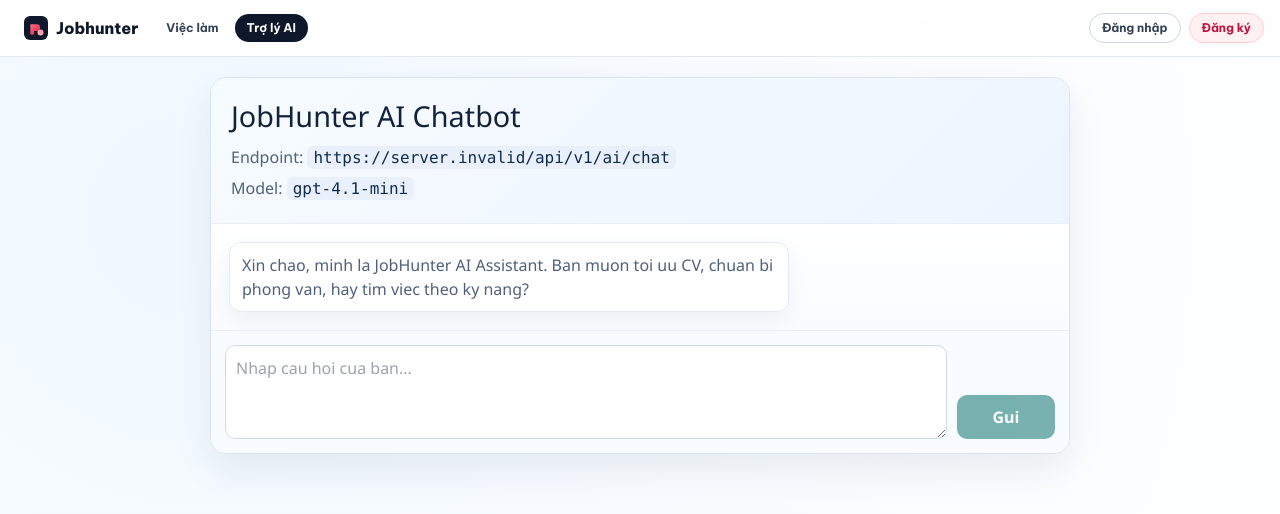
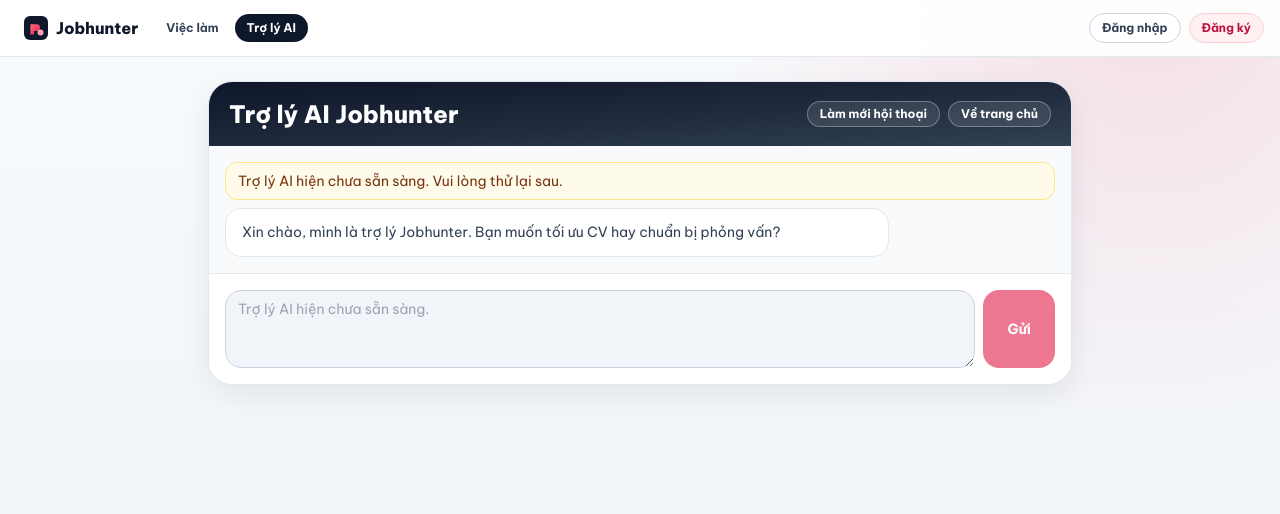
Before and after one commit to JasonTM17/JobHunter_SpringBoot_RestfulAPI_React, a Next.js app in the folder frontend/: page /chatbot in a window 1280 px wide. Shown: the top 514 px of the page. Built offline with nearby package versions, Linux system fonts and the light colour scheme; no server answers.

Commit message:
refactor(frontend): polish dedicated chatbot page availability UX

```diff
--- a/frontend/pages/chatbot.tsx
+++ b/frontend/pages/chatbot.tsx
@@ -1,316 +1,227 @@
-import { FormEvent, KeyboardEvent, useState } from "react";
+import Link from "next/link";
+import { useRouter } from "next/router";
+import { FormEvent, KeyboardEvent, useEffect, useMemo, useRef, useState } from "react";
+import { fetchAiAvailability, sendChat } from "../services/jobhunter-api";
+import { ChatMessage } from "../types/models";
+import { createId } from "../utils/format";
 
-type ChatRole = "user" | "assistant";
+const AI_NOT_CONFIGURED_MESSAGE = "Tính năng AI hiện chưa được cấu hình trên máy chủ. Vui lòng thử lại sau.";
+const AI_EMPTY_REPLY_MESSAGE = "Trợ lý AI chưa phản hồi được ở thời điểm này.";
+const AI_UNAVAILABLE_FRIENDLY = "Trợ lý AI hiện chưa sẵn sàng. Vui lòng thử lại sau.";
+const CHAT_PLACEHOLDER_DEFAULT = "Nhập câu hỏi của bạn...";
+const CHAT_PLACEHOLDER_CHECKING = "Đang kiểm tra trạng thái trợ lý AI...";
+const CHAT_PLACEHOLDER_UNAVAILABLE = "Trợ lý AI hiện chưa sẵn sàng.";
+const GREETING = "Xin chào, mình là trợ lý Jobhunter. Bạn muốn tối ưu CV hay chuẩn bị phỏng vấn?";
 
-type ChatMessage = {
-  id: string;
-  role: ChatRole;
-  text: string;
-  isError?: boolean;
-};
-
-type ChatApiSuccess = {
-  data?: {
-    reply?: string;
-    model?: string;
-  };
-  reply?: string;
-  model?: string;
-};
-
-type ChatApiError = {
-  message?: string | string[];
-  error?: string;
-};
-
-const API_BASE_URL = process.env.NEXT_PUBLIC_API_BASE_URL ?? "http://localhost:8080";
-const CHAT_API = `${API_BASE_URL}/api/v1/ai/chat`;
-
-function createId(): string {
-  return `${Date.now()}-${Math.random().toString(36).slice(2, 9)}`;
-}
-
-function extractReply(payload: ChatApiSuccess): { reply: string; model: string } {
-  const reply = payload?.data?.reply ?? payload?.reply ?? "";
-  const model = payload?.data?.model ?? payload?.model ?? "unknown-model";
-  return {
-    reply: typeof reply === "string" ? reply : "",
-    model: typeof model === "string" ? model : "unknown-model"
-  };
-}
-
-function extractErrorMessage(payload: ChatApiError): string {
-  if (Array.isArray(payload?.message)) {
-    return payload.message.join(", ");
-  }
-  if (typeof payload?.message === "string" && payload.message.trim().length > 0) {
-    return payload.message;
-  }
-  if (typeof payload?.error === "string" && payload.error.trim().length > 0) {
-    return payload.error;
-  }
-  return "Unknown server error";
-}
+type AiStatus = "checking" | "ready" | "unavailable";
 
 export default function ChatbotPage() {
+  const router = useRouter();
   const [input, setInput] = useState("");
+  const [sending, setSending] = useState(false);
+  const [aiStatus, setAiStatus] = useState<AiStatus>("checking");
+  const [aiNotice, setAiNotice] = useState("");
+  const [lastFailedMessage, setLastFailedMessage] = useState<string | null>(null);
+  const messagesContainerRef = useRef<HTMLElement | null>(null);
   const [messages, setMessages] = useState<ChatMessage[]>([
     {
-      id: createId(),
+      id: createId("chat"),
       role: "assistant",
-      text: "Xin chao, minh la JobHunter AI Assistant. Ban muon toi uu CV, chuan bi phong van, hay tim viec theo ky nang?"
+      text: GREETING
     }
   ]);
-  const [isSending, setIsSending] = useState(false);
-  const [model, setModel] = useState("gpt-4.1-mini");
 
-  async function sendMessage(event?: FormEvent<HTMLFormElement>) {
-    event?.preventDefault();
-    const trimmed = input.trim();
-    if (!trimmed || isSending) return;
+  const prefillJobId = useMemo(() => {
+    const raw = router.query.jobId;
+    if (!raw) return "";
+    return Array.isArray(raw) ? raw[0] : raw;
+  }, [router.query.jobId]);
 
-    const userMessage: ChatMessage = { id: createId(), role: "user", text: trimmed };
-    setMessages((prev) => [...prev, userMessage]);
+  useEffect(() => {
+    let active = true;
+
+    async function loadAiStatus() {
+      setAiStatus("checking");
+      try {
+        const status = await fetchAiAvailability();
+        if (!active) return;
+
+        if (status.available) {
+          setAiStatus("ready");
+          setAiNotice("");
+          return;
+        }
+
+        setAiStatus("unavailable");
+        setAiNotice(status.message?.trim() || AI_UNAVAILABLE_FRIENDLY);
+      } catch {
+        if (!active) return;
+        setAiStatus("unavailable");
+        setAiNotice(AI_UNAVAILABLE_FRIENDLY);
+      }
+    }
+
+    void loadAiStatus();
+    return () => {
+      active = false;
+    };
+  }, []);
+
+  useEffect(() => {
+    const container = messagesContainerRef.current;
+    if (!container) return;
+    container.scrollTop = container.scrollHeight;
+  }, [messages, sending, aiStatus]);
+
+  function resetConversation() {
     setInput("");
-    setIsSending(true);
+    setSending(false);
+    setLastFailedMessage(null);
+    setMessages([
+      {
+        id: createId("chat"),
+        role: "assistant",
+        text: GREETING
+      }
+    ]);
+  }
+
+  async function submitMessage(rawMessage: string) {
+    const message = rawMessage.trim();
+    if (!message || sending || aiStatus !== "ready") return;
+
+    setMessages((prev) => [...prev, { id: createId("chat"), role: "user", text: message }]);
+    setInput("");
+    setSending(true);
 
     try {
-      const response = await fetch(CHAT_API, {
-        method: "POST",
-        headers: { "Content-Type": "application/json" },
-        body: JSON.stringify({ message: trimmed })
-      });
-
-      const payload = (await response.json()) as ChatApiSuccess & ChatApiError;
-      if (!response.ok) {
-        throw new Error(extractErrorMessage(payload));
+      const payload = await sendChat(message);
+      const reply = payload.reply?.trim() || AI_EMPTY_REPLY_MESSAGE;
+      setMessages((prev) => [...prev, { id: createId("chat"), role: "assistant", text: reply }]);
+      setLastFailedMessage(null);
+    } catch (error) {
+      const userMessage = error instanceof Error && error.message ? error.message : "Không thể kết nối tới trợ lý AI.";
+      if (userMessage === AI_NOT_CONFIGURED_MESSAGE) {
+        setAiStatus("unavailable");
+        setAiNotice(AI_UNAVAILABLE_FRIENDLY);
+        setLastFailedMessage(null);
+        return;
       }
 
-      const parsed = extractReply(payload);
-      if (!parsed.reply) {
-        throw new Error("AI did not return any reply");
-      }
-
-      setModel(parsed.model);
-      setMessages((prev) => [...prev, { id: createId(), role: "assistant", text: parsed.reply }]);
-    } catch (error) {
+      setLastFailedMessage(message);
       setMessages((prev) => [
         ...prev,
-        {
-          id: createId(),
-          role: "assistant",
-          text: `Loi: ${(error as Error).message}`,
-          isError: true
-        }
+        { id: createId("chat"), role: "assistant", isError: true, text: userMessage }
       ]);
     } finally {
-      setIsSending(false);
+      setSending(false);
     }
   }
 
-  function handleKeyDown(event: KeyboardEvent<HTMLTextAreaElement>) {
+  async function submit(event?: FormEvent<HTMLFormElement>) {
+    event?.preventDefault();
+    await submitMessage(input);
+  }
+
+  function retryLastMessage() {
+    if (!lastFailedMessage || sending || aiStatus !== "ready") return;
+    void submitMessage(lastFailedMessage);
+  }
+
+  function onKeyDown(event: KeyboardEvent<HTMLTextAreaElement>) {
     if (event.key === "Enter" && !event.shiftKey) {
       event.preventDefault();
-      void sendMessage();
+      void submit();
     }
   }
 
+  const inputDisabled = sending || aiStatus !== "ready";
+  const placeholder =
+    aiStatus === "checking"
+      ? CHAT_PLACEHOLDER_CHECKING
+      : aiStatus === "unavailable"
+        ? CHAT_PLACEHOLDER_UNAVAILABLE
+        : CHAT_PLACEHOLDER_DEFAULT;
+
   return (
-    <main className="page">
-      <section className="shell">
-        <header className="header">
-          <h1>JobHunter AI Chatbot</h1>
-          <p>
-            Endpoint: <code>{CHAT_API}</code>
-          </p>
-          <p>
-            Model: <code>{model}</code>
-          </p>
+    <main className="mx-auto min-h-screen max-w-4xl px-4 py-6">
+      <section className="overflow-hidden rounded-3xl border border-slate-200 bg-white shadow-soft">
+        <header className="bg-gradient-to-br from-slate-900 via-slate-800 to-slate-700 px-5 py-4 text-white">
+          <div className="flex flex-wrap items-center justify-between gap-2">
+            <h1 className="text-xl font-extrabold md:text-2xl">Trợ lý AI Jobhunter</h1>
+            <div className="flex flex-wrap gap-2">
+              <button
+                type="button"
+                onClick={resetConversation}
+                className="rounded-full border border-white/30 bg-white/10 px-3 py-1 text-xs font-semibold text-white hover:bg-white/20"
+              >
+                Làm mới hội thoại
+              </button>
+              <Link
+                href={prefillJobId ? `/jobs/${prefillJobId}` : "/"}
+                className="rounded-full border border-white/30 bg-white/10 px-3 py-1 text-xs font-semibold text-white hover:bg-white/20"
+              >
+                {prefillJobId ? "Về chi tiết công việc" : "Về trang chủ"}
+              </Link>
+            </div>
+          </div>
+          {prefillJobId ? (
+            <p className="mt-2 text-xs text-slate-200">Bạn đang tư vấn cho công việc ID: {prefillJobId}</p>
+          ) : null}
         </header>
 
-        <section className="messages" aria-live="polite">
+        <section ref={messagesContainerRef} className="grid max-h-[58vh] gap-2 overflow-y-auto bg-slate-50 px-4 py-4">
+          {aiStatus !== "ready" ? (
+            <article className="rounded-xl border border-amber-200 bg-amber-50 px-3 py-2 text-sm text-amber-900">
+              {aiStatus === "checking" ? "Đang kiểm tra trạng thái trợ lý AI..." : aiNotice || AI_UNAVAILABLE_FRIENDLY}
+            </article>
+          ) : null}
+
           {messages.map((message) => (
             <article
               key={message.id}
-              className={message.role === "user" ? "bubble user" : `bubble assistant${message.isError ? " error" : ""}`}
+              className={
+                message.role === "user"
+                  ? "ml-auto max-w-[80%] rounded-2xl border border-emerald-200 bg-emerald-100 px-4 py-3 text-sm leading-relaxed text-emerald-900"
+                  : message.isError
+                    ? "max-w-[80%] rounded-2xl border border-rose-200 bg-rose-100 px-4 py-3 text-sm leading-relaxed text-rose-900"
+                    : "max-w-[80%] rounded-2xl border border-slate-200 bg-white px-4 py-3 text-sm leading-relaxed text-slate-700"
+              }
             >
-              <p>{message.text}</p>
+              {message.text}
             </article>
           ))}
-          {isSending ? <p className="typing">AI dang tra loi...</p> : null}
+          {sending ? <p className="text-xs font-semibold text-slate-500">Trợ lý đang phản hồi...</p> : null}
+          {!sending && lastFailedMessage && aiStatus === "ready" ? (
+            <button
+              type="button"
+              onClick={retryLastMessage}
+              className="justify-self-start rounded-full border border-rose-200 bg-white px-3 py-1 text-xs font-semibold text-rose-700 hover:bg-rose-50"
+            >
+              Gửi lại câu vừa rồi
+            </button>
+          ) : null}
         </section>
 
-        <form className="composer" onSubmit={sendMessage}>
+        <form className="grid grid-cols-[1fr,auto] gap-2 border-t border-slate-200 bg-white p-4 max-md:grid-cols-1" onSubmit={(event) => void submit(event)}>
           <textarea
             value={input}
             onChange={(event) => setInput(event.target.value)}
-            onKeyDown={handleKeyDown}
-            placeholder="Nhap cau hoi cua ban..."
+            onKeyDown={onKeyDown}
+            placeholder={placeholder}
             rows={3}
-            disabled={isSending}
+            disabled={inputDisabled}
+            className="min-h-[72px] resize-vertical rounded-2xl border border-slate-300 bg-slate-50 px-3 py-2 text-sm focus:border-rose-500 focus:outline-none focus:ring-2 focus:ring-rose-200 disabled:cursor-not-allowed disabled:bg-slate-100"
           />
-          <button type="submit" disabled={isSending || input.trim().length === 0}>
-            {isSending ? "Dang gui..." : "Gui"}
+          <button
+            type="submit"
+            disabled={inputDisabled || input.trim().length === 0}
+            className="rounded-2xl bg-rose-600 px-6 py-2 text-sm font-bold text-white hover:bg-rose-700 disabled:cursor-not-allowed disabled:opacity-60"
+          >
+            {sending ? "Đang gửi..." : "Gửi"}
           </button>
         </form>
       </section>
-
-      <style jsx>{`
-        .page {
-          min-height: 100vh;
-          padding: 20px;
-          background: radial-gradient(circle at 15% 20%, #f0f9ff 0%, #f8fbff 42%, #ffffff 100%);
-          color: #12223a;
-          font-family: "Segoe UI", Tahoma, Geneva, Verdana, sans-serif;
-        }
-
-        .shell {
-          max-width: 860px;
-          margin: 0 auto;
-          border-radius: 16px;
-          border: 1px solid #dae4f2;
-          background: #ffffff;
-          box-shadow: 0 16px 38px rgba(19, 44, 70, 0.08);
-          overflow: hidden;
-        }
-
-        .header {
-          padding: 16px 20px;
-          border-bottom: 1px solid #e9eef7;
-          background: linear-gradient(135deg, #f6fbff 0%, #eef5ff 100%);
-        }
-
-        h1 {
-          margin: 0 0 8px;
-          font-size: clamp(1.3rem, 1rem + 1vw, 1.8rem);
-        }
-
-        p {
-          margin: 6px 0;
-          color: #4f617b;
-        }
-
-        code {
-          font-family: Consolas, "Courier New", monospace;
-          background: #e9f0fb;
-          color: #0f2b50;
-          border-radius: 6px;
-          padding: 2px 6px;
-        }
-
-        .messages {
-          padding: 18px;
-          display: flex;
-          flex-direction: column;
-          gap: 10px;
-          max-height: 60vh;
-          overflow-y: auto;
-          background: linear-gradient(180deg, #ffffff 0%, #f9fbff 100%);
-        }
-
-        .bubble {
-          max-width: min(78%, 560px);
-          padding: 10px 12px;
-          border-radius: 12px;
-          border: 1px solid #e4ebf6;
-          box-shadow: 0 8px 20px rgba(17, 39, 65, 0.05);
-        }
-
-        .bubble p {
-          margin: 0;
-          white-space: pre-wrap;
-        }
-
-        .bubble.assistant {
-          align-self: flex-start;
-          background: #ffffff;
-        }
-
-        .bubble.user {
-          align-self: flex-end;
-          background: #dff4ea;
-          border-color: #bce4d1;
-          color: #11553b;
-        }
-
-        .bubble.error {
-          border-color: #f3c2bf;
-          background: #fff2f1;
-        }
-
-        .typing {
-          margin: 4px 0 0;
-          color: #0f766e;
-          font-weight: 600;
-        }
-
-        .composer {
-          border-top: 1px solid #e9eef7;
-          padding: 14px;
-          background: #f8fbff;
-          display: grid;
-          grid-template-columns: 1fr auto;
-          gap: 10px;
-        }
-
-        textarea {
-          width: 100%;
-          resize: vertical;
-          min-height: 68px;
-          max-height: 180px;
-          border-radius: 10px;
-          border: 1px solid #ced9eb;
-          padding: 10px;
-          font: inherit;
-          color: inherit;
-          background: #ffffff;
-        }
-
-        textarea:focus {
-          outline: 2px solid #9bc3ff;
-          border-color: #9bc3ff;
-        }
-
-        button {
-          align-self: end;
-          border: 0;
-          border-radius: 10px;
-          background: #0f766e;
-          color: white;
-          padding: 10px 14px;
-          font-weight: 700;
-          min-width: 98px;
-          cursor: pointer;
-        }
-
-        button:disabled {
-          cursor: not-allowed;
-          opacity: 0.55;
-        }
-
-        @media (max-width: 700px) {
-          .page {
-            padding: 12px;
-          }
-
-          .messages {
-            max-height: 55vh;
-            padding: 14px;
-          }
-
-          .bubble {
-            max-width: 90%;
-          }
-
-          .composer {
-            grid-template-columns: 1fr;
-          }
-
-          button {
-            width: 100%;
-          }
-        }
-      `}</style>
     </main>
   );
 }
```
